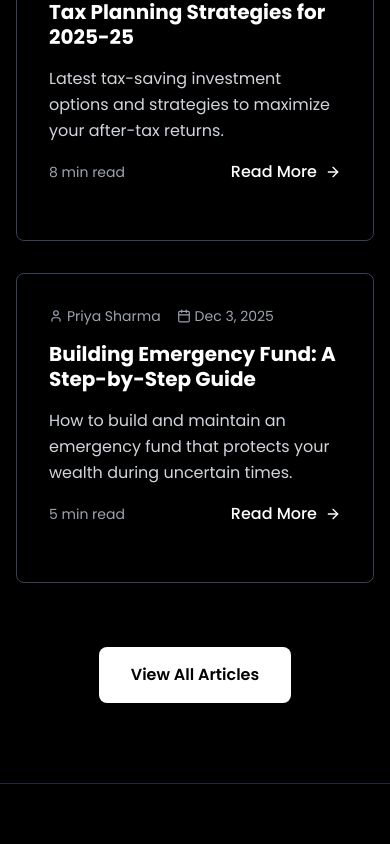
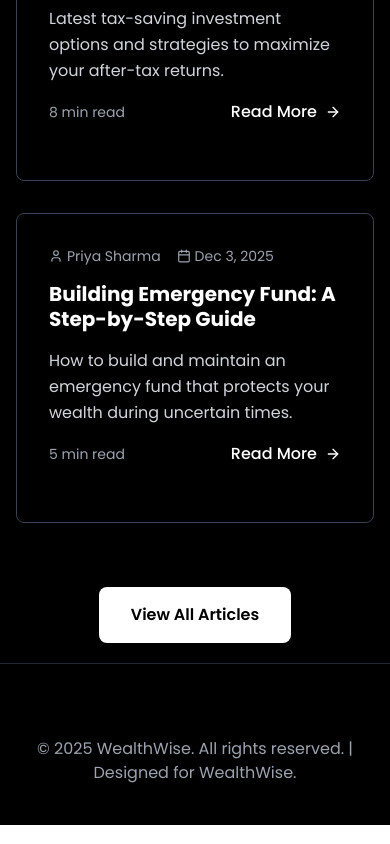
Before and after one commit to Abhishekrgadad/WealthwiseReact, a React (Vite) app in the folder Wealth/: page / in a window 390 px wide. Shown: the part 11156-12000 px from the top of the page. Built offline with nearby package versions, Linux system fonts and the light colour scheme.

Commit message:
Updated the footer for Mobile view

```diff
--- a/Wealth/src/components/Footer.tsx
+++ b/Wealth/src/components/Footer.tsx
@@ -4,7 +4,7 @@ import { Phone, Mail, MapPin, Linkedin, Twitter } from 'lucide-react';
 
 const Footer = () => {
   return (
-    <footer className="bg-black text-white py-16 border-t border-gray-800 font-poppins">
+    <footer className="bg-black text-white py-10  border-t border-gray-800 font-poppins">
       <div className="max-w-7xl mx-auto px-4 sm:px-6 lg:px-8">
         {/* Hide all except copyright on mobile */}
         <div className="hidden sm:grid grid-cols-1 sm:grid-cols-2 lg:grid-cols-4 gap-8">
@@ -140,7 +140,7 @@ const Footer = () => {
         <motion.div
           initial={{ opacity: 0 }}
           whileInView={{ opacity: 1 }}
-          className="border-t border-gray-800 mt-12 pt-8 text-center text-gray-400"
+          className="pt-8 text-center text-gray-400 border-t border-black md:mt-12 md:border-t"
         >
           <p>&copy; 2025 WealthWise. All rights reserved. | Designed for WealthWise.</p>
         </motion.div>
--- a/Wealth/src/components/sections/Blog.tsx
+++ b/Wealth/src/components/sections/Blog.tsx
@@ -49,7 +49,7 @@ const Blog = () => {
   ];
 
   return (
-    <section className="py-20 bg-black font-poppins">
+    <section className="py-5 md:py-20 bg-black font-poppins">
       <div className="max-w-7xl mx-auto px-4 sm:px-6 lg:px-8">
         <motion.div
           initial={{ opacity: 0, y: 50 }}
```
